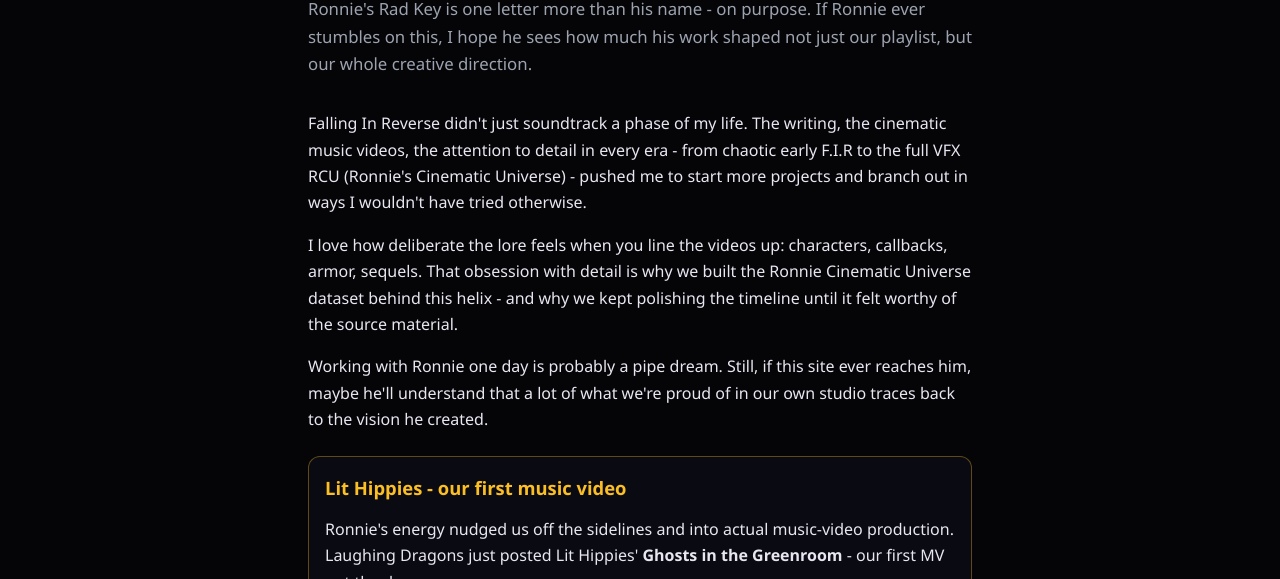
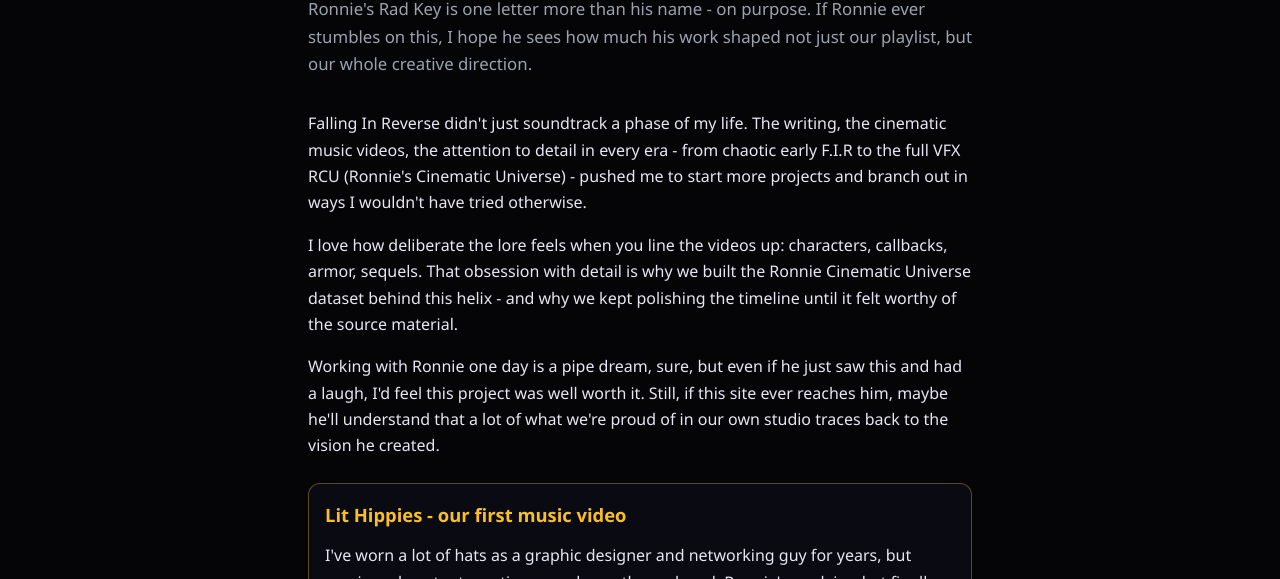
Before and after one commit to laughingdragonsproductions/ronnies-rad-key, a plain HTML site: page site/about.html in a window 1280 px wide. Shown: the part 221-800 px from the top of the page. Drawn offline with Linux system fonts and the light colour scheme.

Commit message:
Refresh About copy: pipe-dream note and Lit Hippies story.
Co-authored-by: Cursor <cursoragent@cursor.com>

```diff
--- a/site/about.html
+++ b/site/about.html
@@ -38,15 +38,23 @@
     </p>
 
     <p>
-      Working with Ronnie one day is probably a pipe dream. Still, if this site ever reaches him,
-      maybe he'll understand that a lot of what we're proud of in our own studio traces back to the vision he created.
+      Working with Ronnie one day is a pipe dream, sure, but even if he just saw this and had a laugh,
+      I'd feel this project was well worth it. Still, if this site ever reaches him, maybe he'll understand
+      that a lot of what we're proud of in our own studio traces back to the vision he created.
     </p>
 
     <section class="video-spotlight" aria-labelledby="lit-hippies-heading">
       <h2 id="lit-hippies-heading">Lit Hippies - our first music video</h2>
       <p>
-        Ronnie's energy nudged us off the sidelines and into actual music-video production.
+        I've worn a lot of hats as a graphic designer and networking guy for years, but music and content
+        creation was always the real goal. Ronnie's work is what finally shoved us off the sidelines and into
+        an actual music video.
+      </p>
+      <p>
         Laughing Dragons just posted Lit Hippies' <strong>Ghosts in the Greenroom</strong> - our first MV out the door.
+        If you watch it with F.I.R.'s catalog in mind, you'll see how much of Ronnie's visual storytelling DNA is in there.
+        We will never match the production bar Falling In Reverse has hit - and we're honest about that - but maybe one day
+        life opens up enough that we can chase those heights for real.
       </p>
       <div class="video-embed">
         <iframe
```
